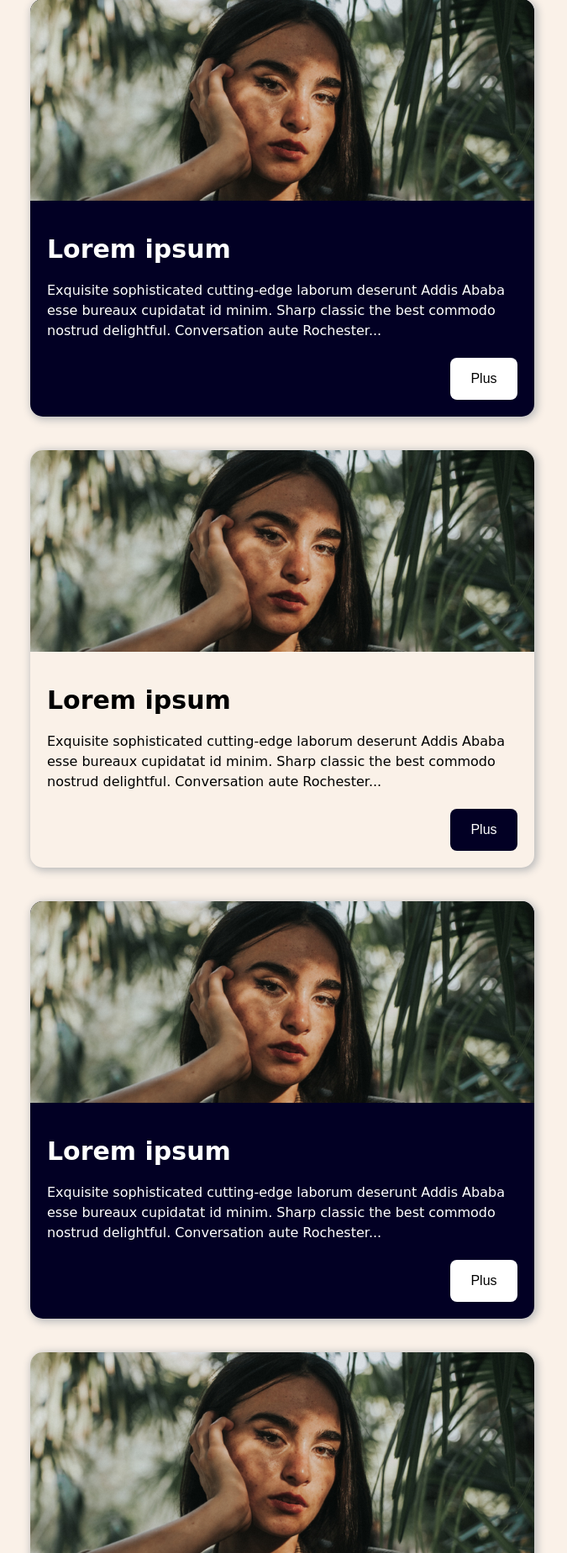
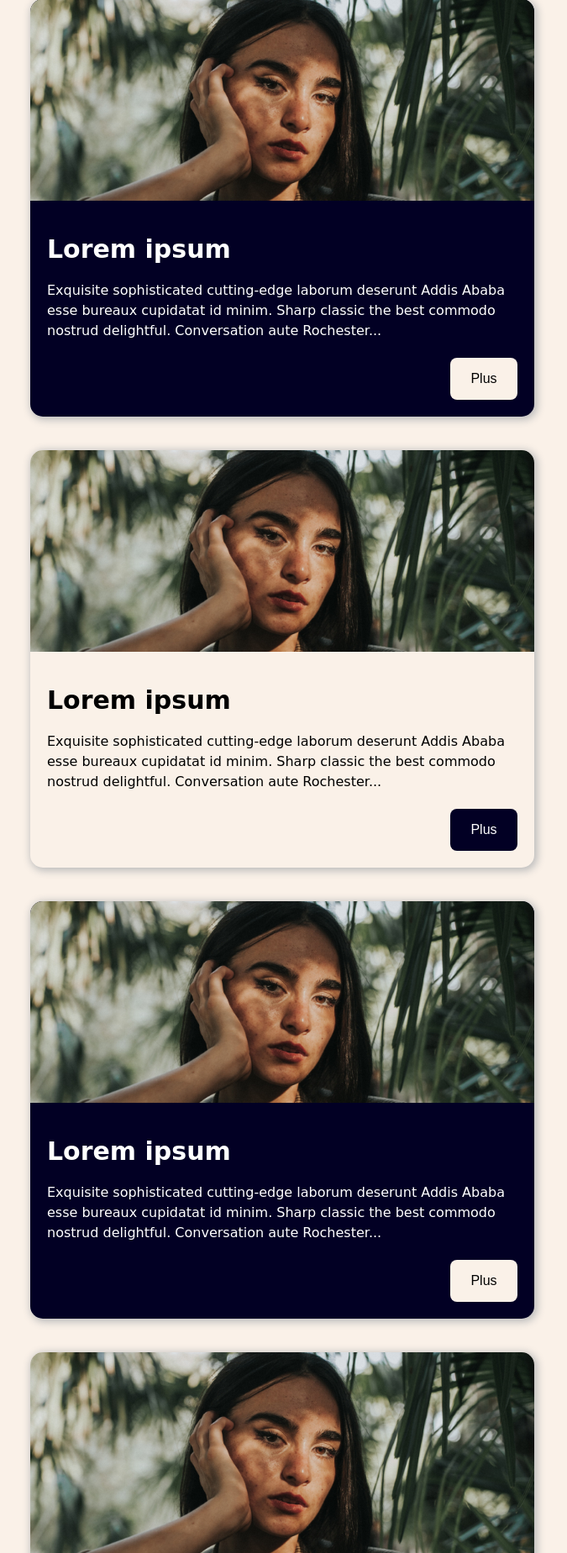
Before and after one commit to E-mna/fake-news, a PHP site: page /pages/news.html in a window 1280 px wide. Shown: the part 796-2645 px from the top of the page at 84% size, without its empty margins (304-979 px from the left). Run offline with PHP 8.4, Linux system fonts and the light colour scheme; some web fonts are replaced.

Commit message:
css de news : modification mineur

```diff
--- a/assets/css/news.css
+++ b/assets/css/news.css
@@ -23,7 +23,7 @@
                 }
 
                 & .button {
-                    background: var(--quaternary);
+                    background: var(--secondary);
                     color: var(--quinary);
                 }
             }
```
